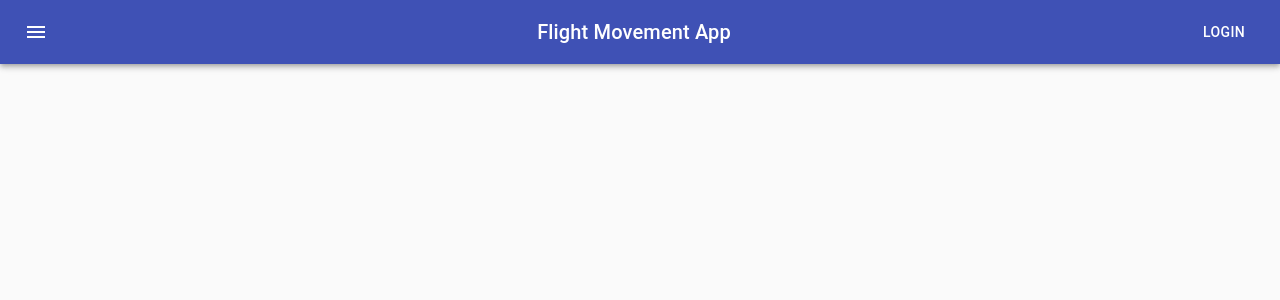
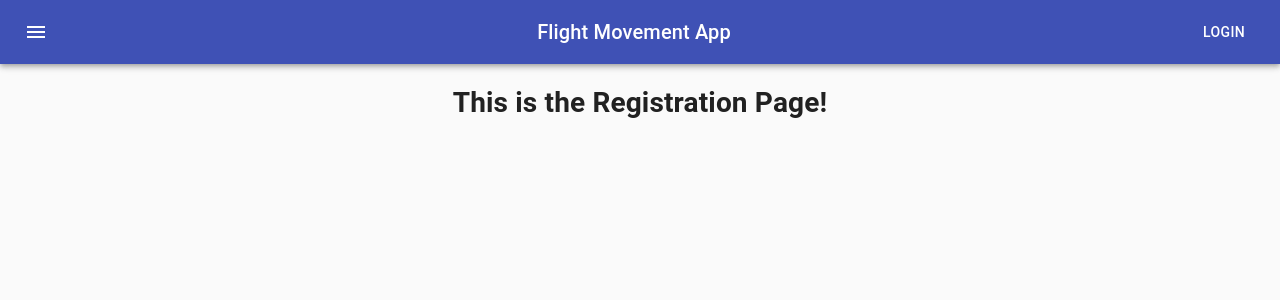
Before and after one commit to devchia254/flight-movement-app-v1, a React (Create React App) app: page /register in a window 1280 px wide. Shown: the top 300 px of the page. Built offline with nearby package versions, Linux system fonts and the light colour scheme.

Commit message:
added routes for login and register page

```diff
--- a/src/components/navbar/Drawer.js
+++ b/src/components/navbar/Drawer.js
@@ -81,6 +81,8 @@ export default function DrawerButton(props) {
           primary="Schedule"
           icon={<CreateIcon color="primary" />}
         />
+        <ListItemLink to="/login" primary="Login" />
+        <ListItemLink to="/register" primary="Register" />
       </List>
     </div>
   );
--- a/src/containers/App.js
+++ b/src/containers/App.js
@@ -5,6 +5,8 @@ import CssBaseline from "@material-ui/core/CssBaseline";
 
 import Schedule from "./Schedule";
 import Homepage from "./Homepage";
+import UserLogin from "./UserLogin";
+import UserRegister from "./UserRegister";
 import Navbar from "../components/navbar/Navbar";
 
 class App extends Component {
@@ -23,6 +25,8 @@ class App extends Component {
         <Switch>
           <Route exact path={"/"} component={Homepage} />
           <Route path={"/schedule"} component={Schedule} />
+          <Route path={"/login"} component={UserLogin} />
+          <Route path={"/register"} component={UserRegister} />
         </Switch>
       </div>
     );
--- a/src/containers/Homepage.js
+++ b/src/containers/Homepage.js
@@ -3,7 +3,7 @@ import React from "react";
 export default function Homepage() {
   return (
     <div>
-      <h3>This is the homepage route!</h3>
+      <h1>This is the homepage route!</h1>
     </div>
   );
 }
--- /dev/null
+++ b/src/containers/UserLogin.js
@@ -0,0 +1,11 @@
+import React, { Component } from "react";
+
+export default class UserLogin extends Component {
+  render() {
+    return (
+      <div>
+        <h1>This is the Login Page!</h1>
+      </div>
+    );
+  }
+}
--- /dev/null
+++ b/src/containers/UserRegister.js
@@ -0,0 +1,11 @@
+import React, { Component } from "react";
+
+export default class UserLogin extends Component {
+  render() {
+    return (
+      <div>
+        <h1>This is the Registration Page!</h1>
+      </div>
+    );
+  }
+}
```
